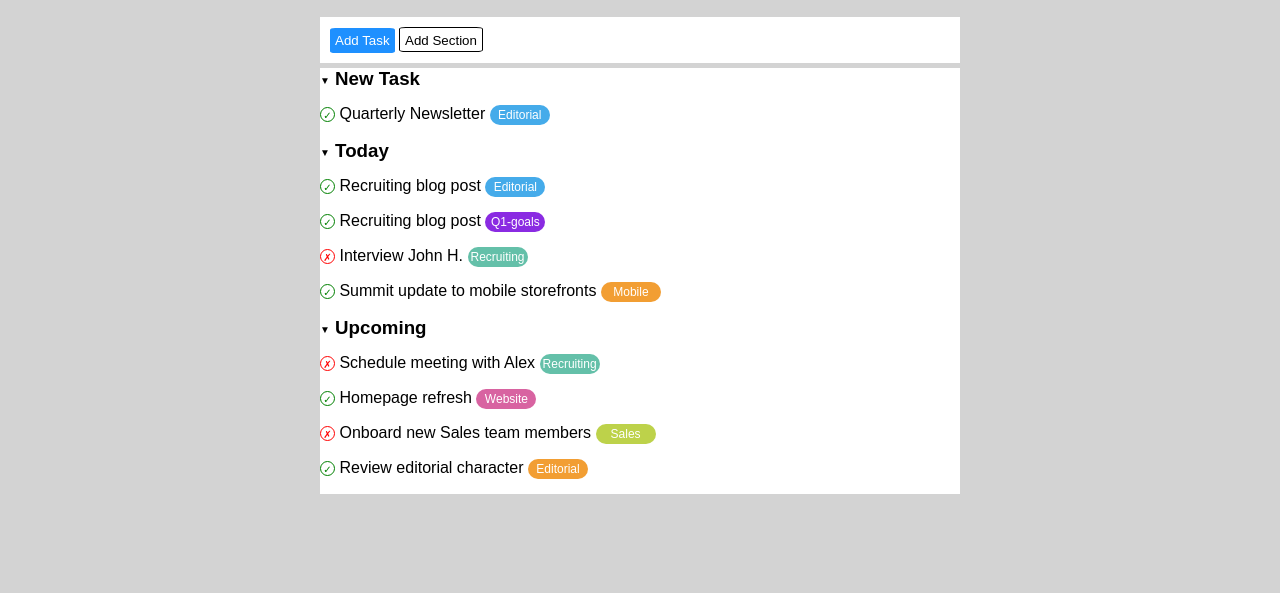
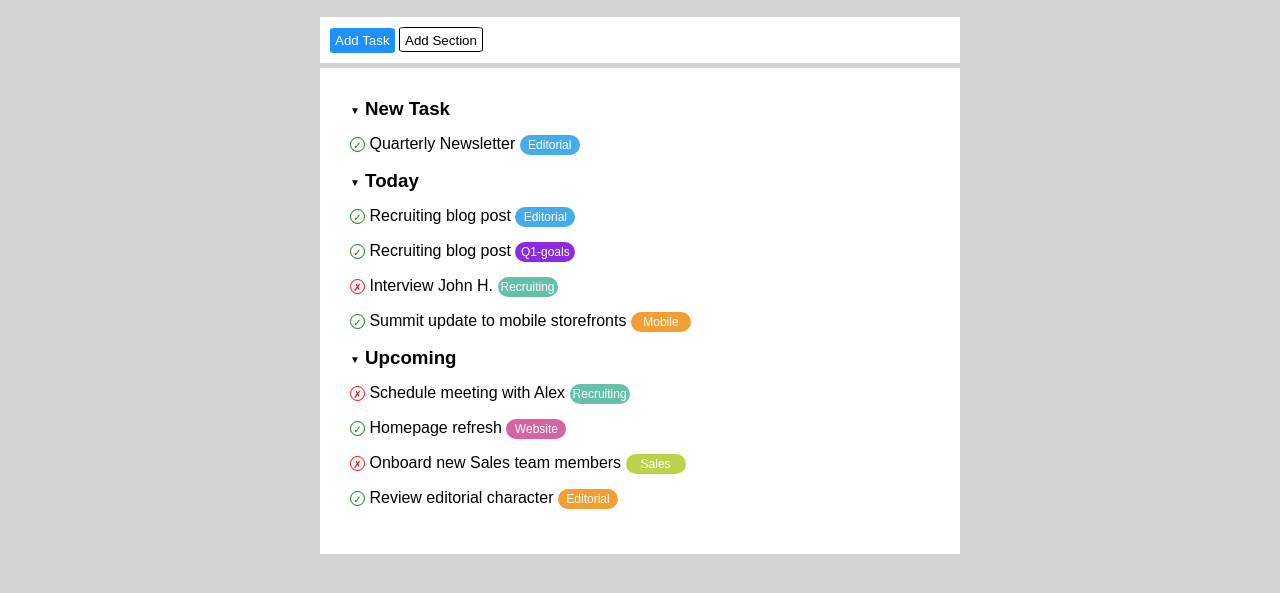
Before and after one commit to ArmandoMarino/html-css-toboolist, a plain HTML site: page index.html in a window 1280 px wide. Shown: the part 55-648 px from the top of the page. Drawn offline with Linux system fonts and the light colour scheme.

Commit message:
aggiunto padding section lista

```diff
--- a/style.css
+++ b/style.css
@@ -42,7 +42,6 @@ header{
 .container{
     width: 50%;
     margin: 0 auto;
-    padding-bottom: 50px;
 }
 
 /*BUTTONS*/
@@ -74,6 +73,7 @@ header{
 /*INIZIO LISTA*/
 .lista{
     background-color: white;
+    padding: 30px;
 }
 
 h3{
```
